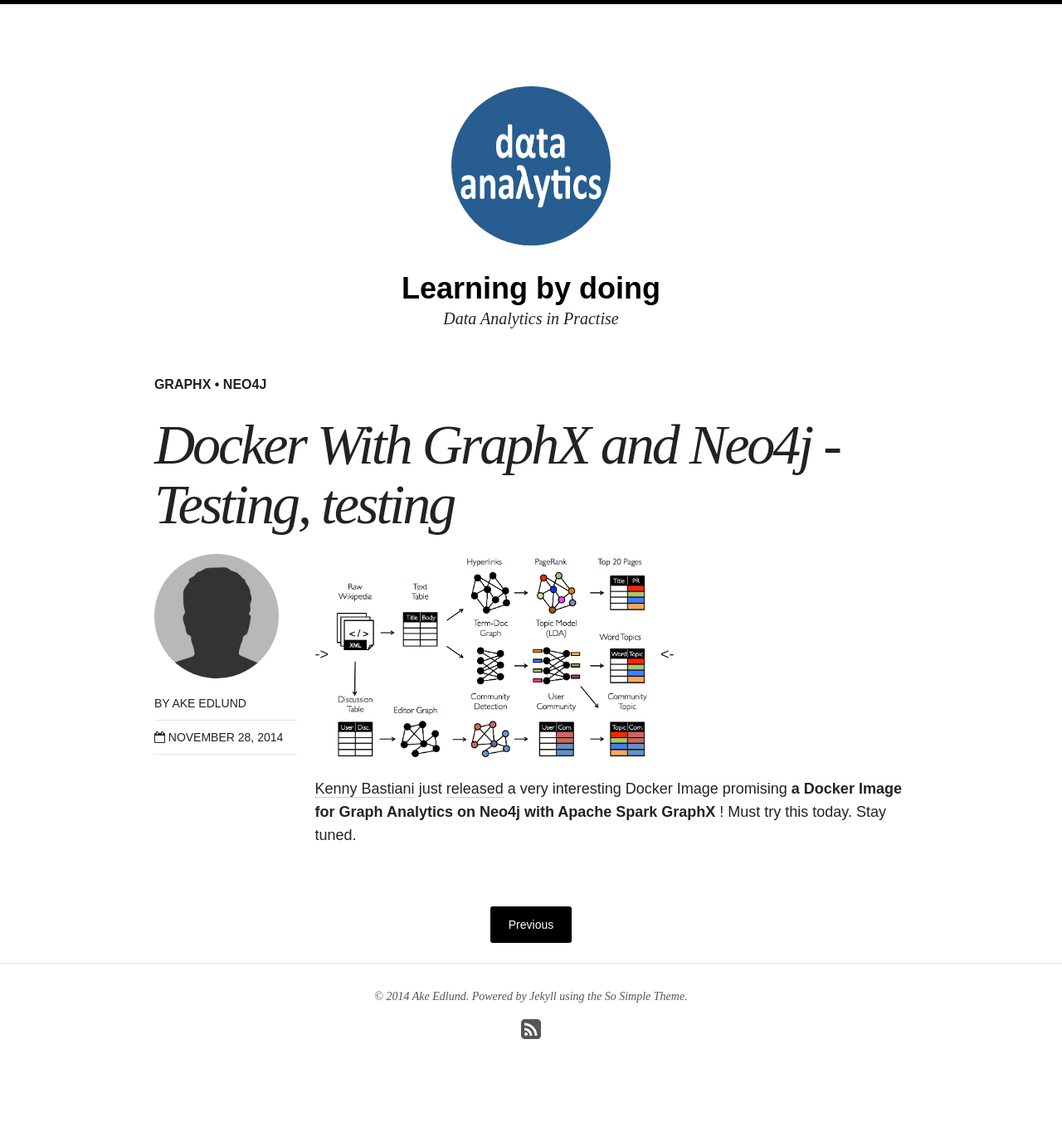
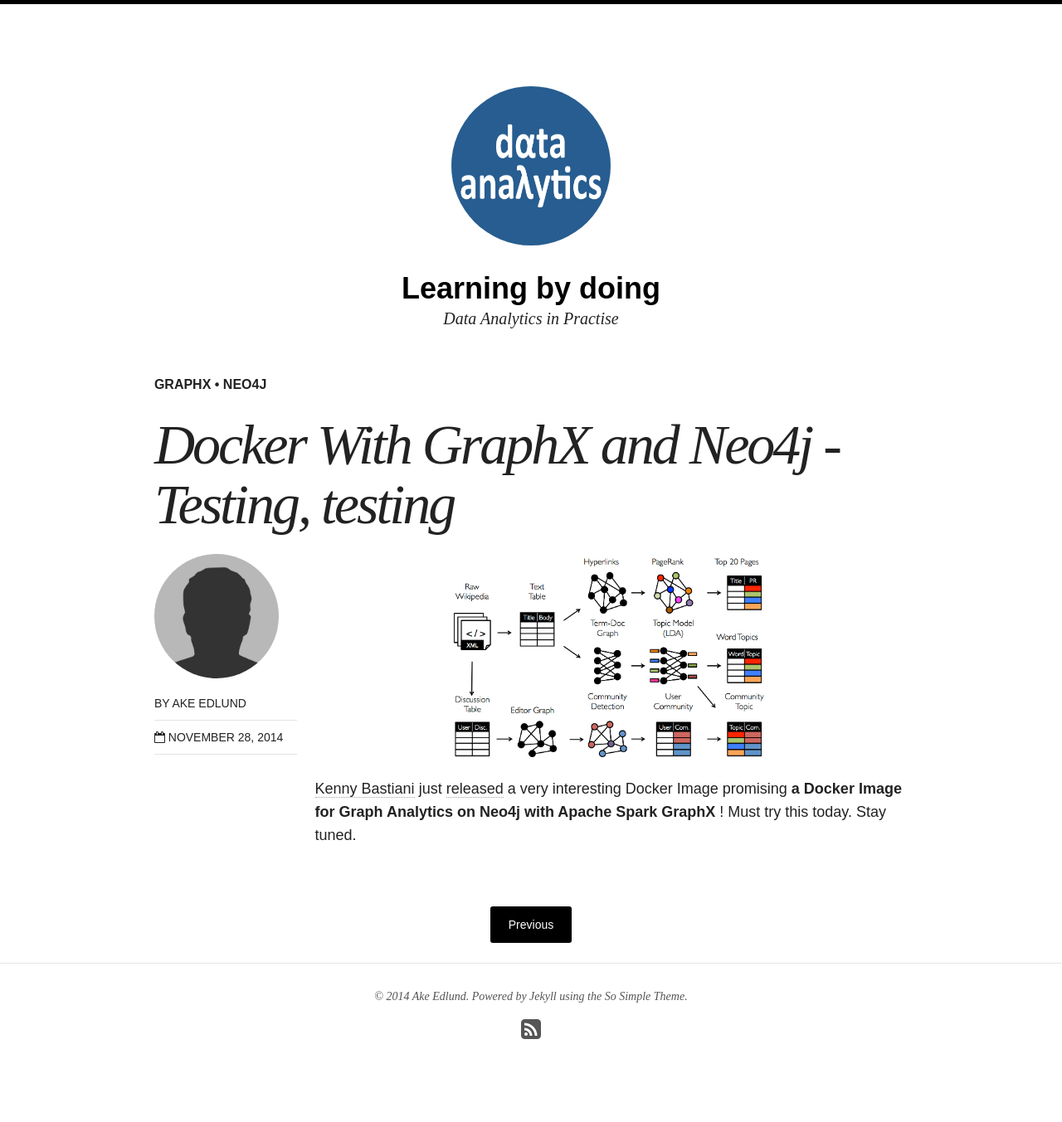
Before and after one commit to akeed/akeed.github.io, a Jekyll site: the page built from _posts/blog/2014-11-28-docker-with-graphx-and-neo4j-testing.markdown, in a window 1280 px wide. Shown: the whole page at 83% size. Built offline with Jekyll 4.4.1, drawn with Linux system fonts in a browser that asks for light colours; nearby versions of some CDN libraries.

```diff
--- a/_posts/blog/2014-11-28-docker-with-graphx-and-neo4j-testing.markdown
+++ b/_posts/blog/2014-11-28-docker-with-graphx-and-neo4j-testing.markdown
@@ -12,7 +12,7 @@ image:
 date: 2014-11-28T08:56:27+01:00
 ---
 
--><img src="http://akeed.github.io/images/tables_and_graphs.png" alt="Drawing" style="width: 400px;"/><-
+<p style='text-align: center;'><img src="http://akeed.github.io/images/tables_and_graphs.png" alt="Drawing" style="width: 400px;"/></p>
 
 [Kenny Bastiani][bastiani] just [released][bastiani-nov28-2014] a very interesting Docker Image promising **a Docker Image for Graph Analytics on Neo4j with Apache Spark GraphX** ! Must try this today. Stay tuned.
 
```
